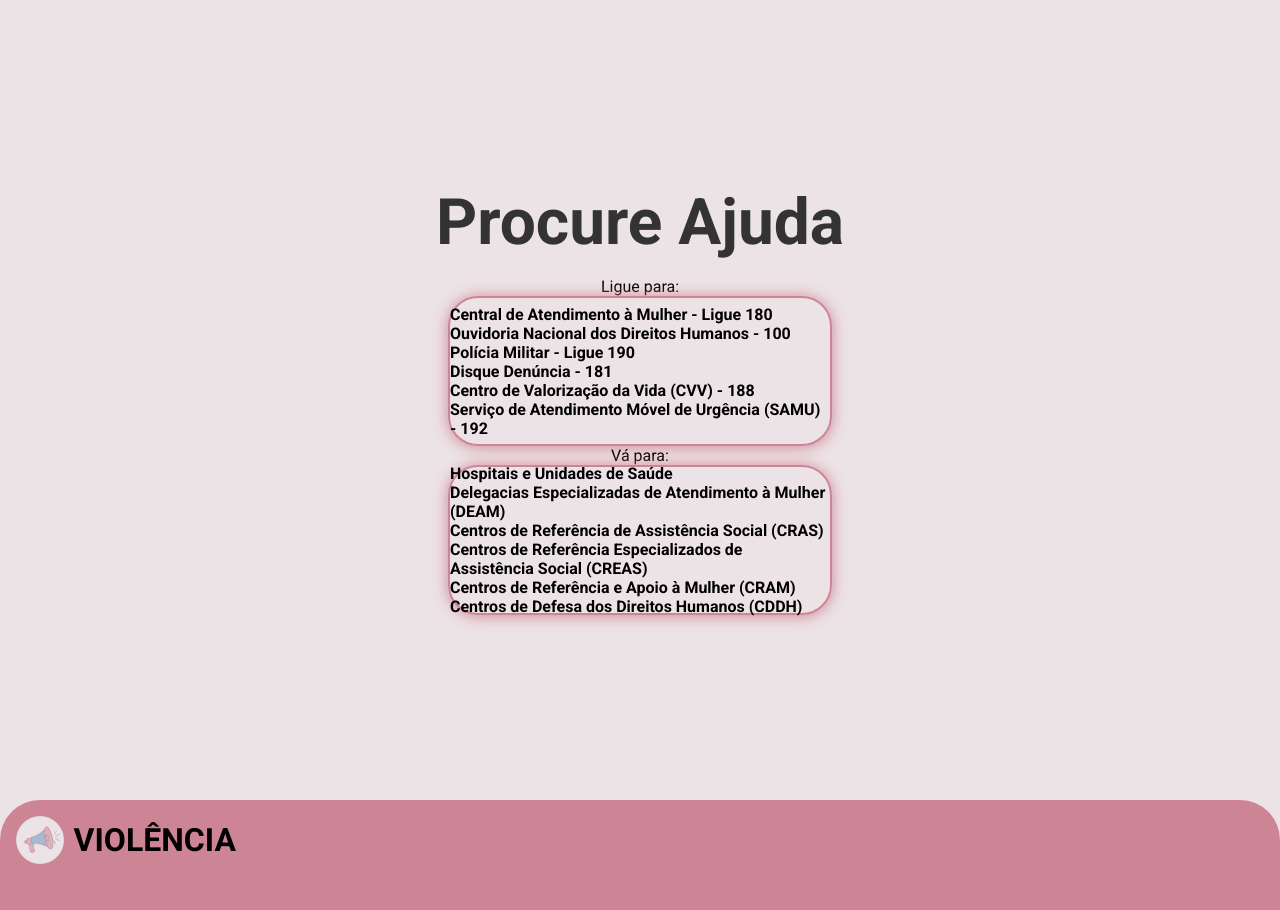
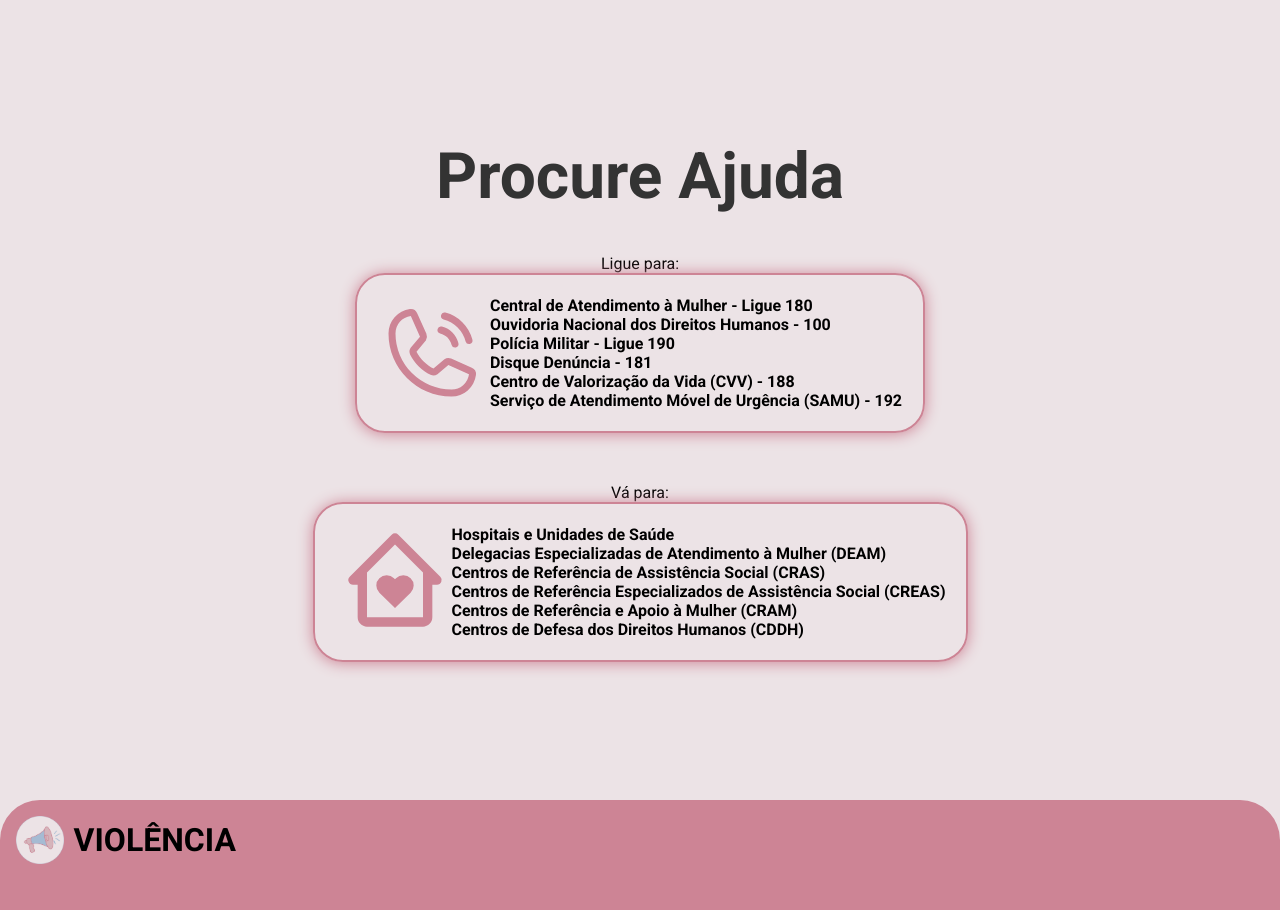
Before and after one commit to GustavoSilles/A3, a React (Create React App) app: page / in a window 1280 px wide. Shown: the part 1600-2510 px from the top of the page. Built offline with nearby package versions, Linux system fonts and the light colour scheme.

Commit message:
ultima pagina quase

```diff
--- a/src/components/Home3/home3.js
+++ b/src/components/Home3/home3.js
@@ -1,7 +1,7 @@
 import "./home3Styles.css";
 import React from 'react';
-
-
+import { BiHomeHeart } from "react-icons/bi";
+import { PiPhoneCall } from "react-icons/pi";
 const Home3 = () => {
 
 
@@ -14,7 +14,10 @@ const Home3 = () => {
 
           <p>Ligue para:</p>
           <div className="box1">
-            <p className="pe">Central de Atendimento à Mulher - Ligue 180<br></br>
+          <div className="aaa">
+          <PiPhoneCall className="icon3"/>
+          </div>
+            <p className="pe1">Central de Atendimento à Mulher - Ligue 180<br></br>
               Ouvidoria Nacional dos Direitos Humanos - 100<br></br>
               Polícia Militar - Ligue 190<br></br>
               Disque Denúncia - 181<br></br>
@@ -23,7 +26,10 @@ const Home3 = () => {
           </div>
           <p>Vá para:</p>
           <div className="box2">
-            <p className="pe">Hospitais e Unidades de Saúde<br></br>
+          <div className="aaa">
+          <BiHomeHeart className="icon3"/>
+          </div>
+            <p className="pe2">Hospitais e Unidades de Saúde<br></br>
               Delegacias Especializadas de Atendimento à Mulher (DEAM)<br></br>
               Centros de Referência de Assistência Social (CRAS)<br></br>
               Centros de Referência Especializados de Assistência Social (CREAS)<br></br>
--- a/src/components/Home3/home3Styles.css
+++ b/src/components/Home3/home3Styles.css
@@ -13,29 +13,39 @@
 .tituloajuda{
   font-size: clamp(2.5rem, 8vw, 4rem);
   color: #333;
-  margin-bottom: 17px;
+  margin-bottom: 40px;
 }
 .box1{
-  width: 30%;
+  width: 570px;
+  display: flex;
+  padding: 20px;
+  margin-bottom: 50px;
+  box-shadow: #CD8495 0 1px 15px;
+  transition-duration: 0.1s;
+  justify-content: center;
+  align-items: center;
+  font-weight: bold;
+  height: auto;
+  border: 2px solid #cd8495;
+  border-radius: 30px;
+}
+.icon3{
+  font-size: 7rem;
+  color: #CD8495;
+
+}
+
+
+.box2{
+  width: 655px;
   display: flex;
   box-shadow: #CD8495 0 1px 15px;
   transition-duration: 0.1s;
+  justify-content: flex-end;
   align-items: center;
-  justify-content: center;
+  padding: 20px;
   font-weight: bold;
-  height: 150px;
-  border: 2px solid #cd8495;
-  border-radius: 30px;
-}
-.box2{
-  display: flex;
-  align-items: center;
-  box-shadow: #CD8495 0 1px 15px;
-  transition-duration: 0.1s;
-  justify-content: flex-end;
-  font-weight: bold;
-  width: 30%;
-  height: 150px;
+  height: auto;
   border: 2px solid #cd8495;
   border-radius: 30px;
 }
@@ -43,13 +53,9 @@
 
 
 
-
-
-
-
  @media screen and (max-width: 940px) {
   .box1{
-   width: 95%;
+   width: 76%;
   }
   .box2{
     width: 95%;
```
